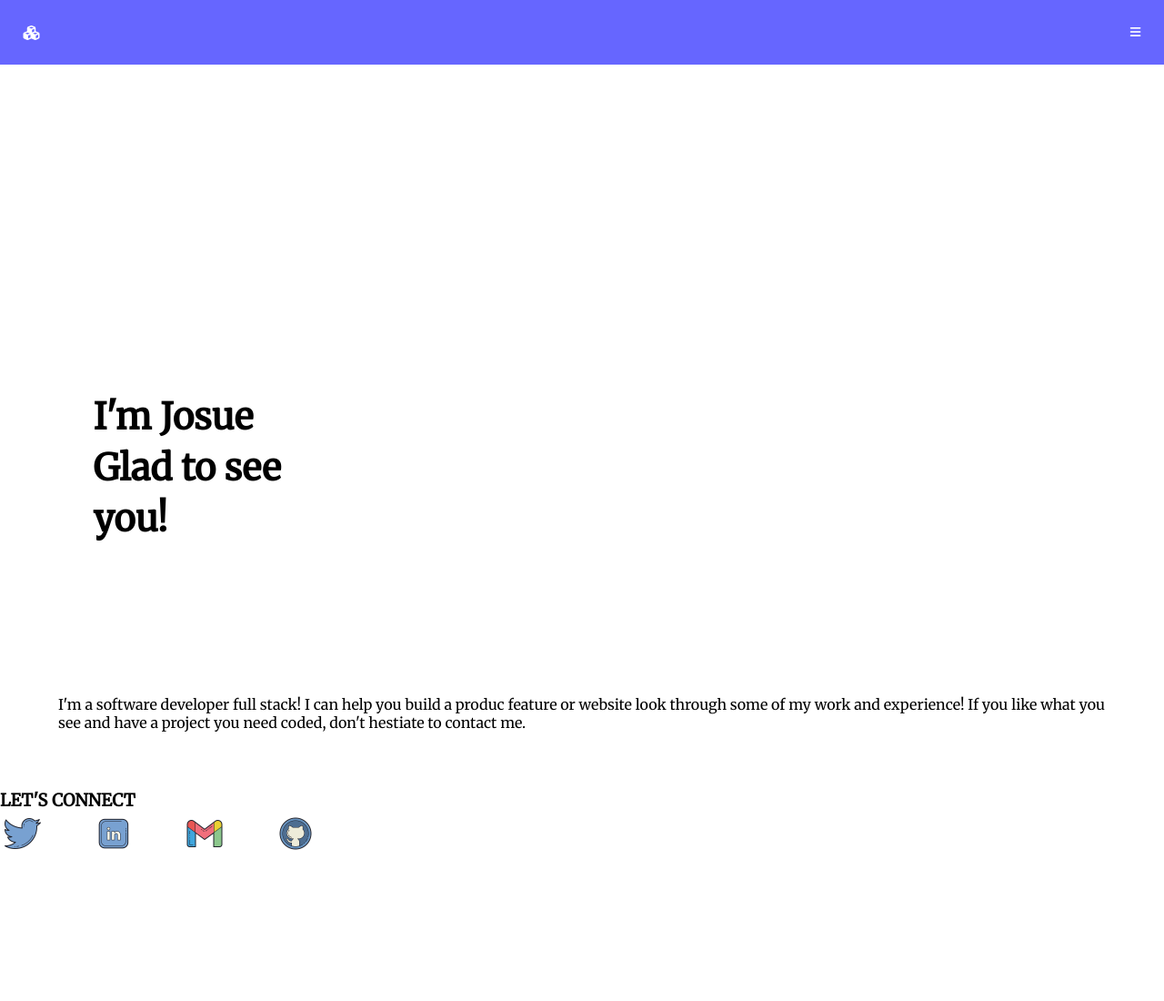
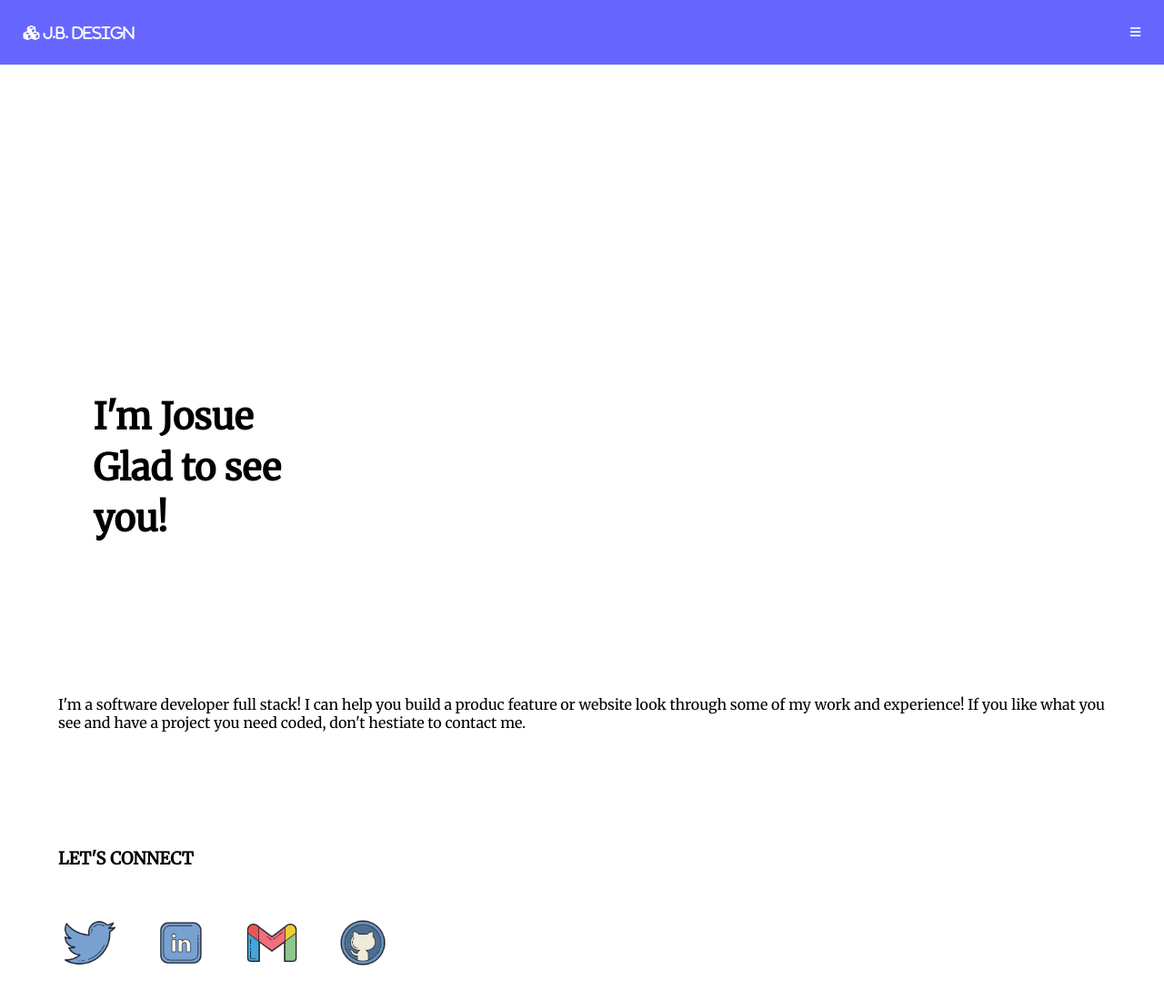
Before and after one commit to jdbs9514/New-portfolio, a website: page index.html in a window 1280 px wide. Shown: the whole page at 91% size. Before the commit the page ends 945 px from the top, so only its background shows below. Drawn offline with Linux system fonts and the light colour scheme.

Commit message:
intro section

```diff
--- a/index.html
+++ b/index.html
@@ -14,7 +14,7 @@
 <body>
     <header>
         <nav class="navbar-mobile">
-            <span><i class="fa-solid fa-cubes"></i></span>
+            <span><i class="fa-solid fa-cubes"> J.B. Design</i></span>
             <button type="button" class="hamburger-button"><i class="fa-solid fa-bars"></i></button>
             <ul class="hamburguer-elements">
                 <li>Home</li>
--- a/style.css
+++ b/style.css
@@ -37,11 +37,17 @@
   padding: 5%;
 }
 
+.conect {
+  padding: 5%;
+}
+
 .icons {
   display: flex;
   list-style-type: none;
+  width: 70%;
+  margin-top: 4%;
 }
 
 .img {
-  width: 50%;
+  width: 70%;
 }
```
